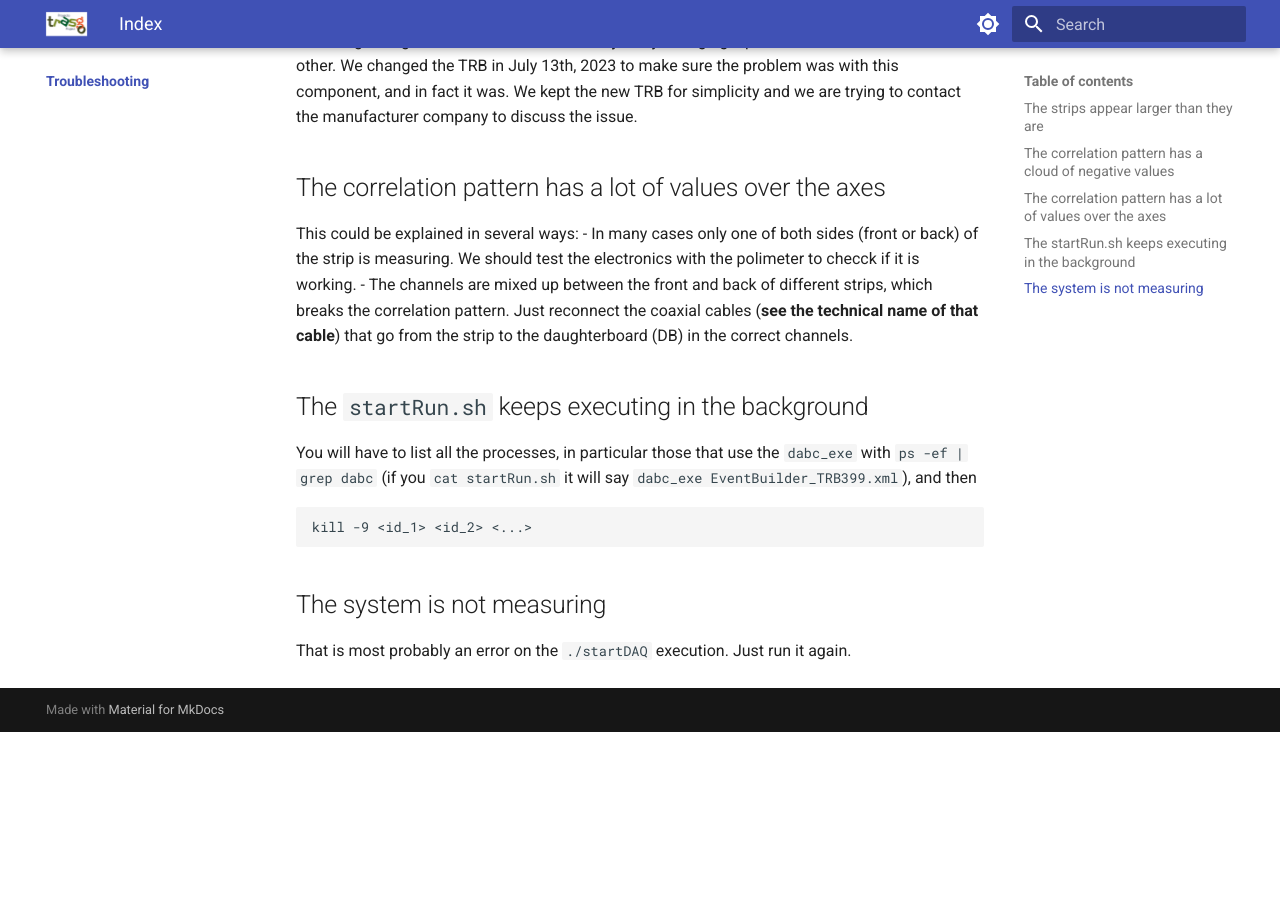
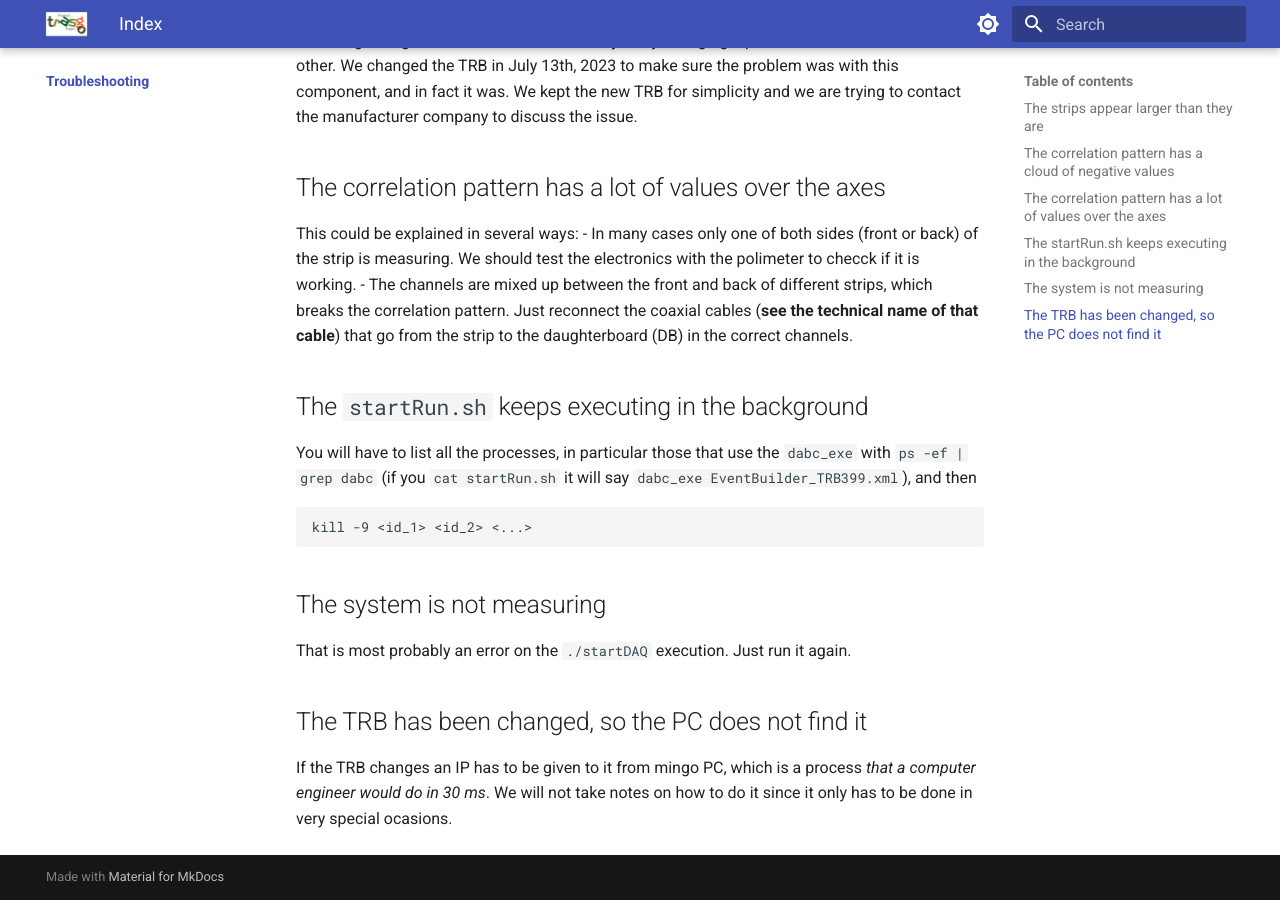
Before and after one commit to cayesoneira/miniTRASGO-documentation, an MkDocs documentation site: the page built from docs/help/index.md, in a window 1280 px wide and 900 px high, scrolled down 758 px. Built offline with MkDocs 1.6.1 and Material for MkDocs 9.7.7, drawn with Linux system fonts in a browser that asks for light colours; before the commit the page ends 1490 px from its top, so only the background shows below that.

Commit message:
Update index.md

```diff
--- a/docs/help/index.md
+++ b/docs/help/index.md
@@ -20,3 +20,6 @@
 
 ## The system is not measuring
 That is most probably an error on the `./startDAQ` execution. Just run it again.
+
+## The TRB has been changed, so the PC does not find it
+If the TRB changes an IP has to be given to it from mingo PC, which is a process *that a computer engineer would do in 30 ms*. We will not take notes on how to do it since it only has to be done in very special ocasions.
```
